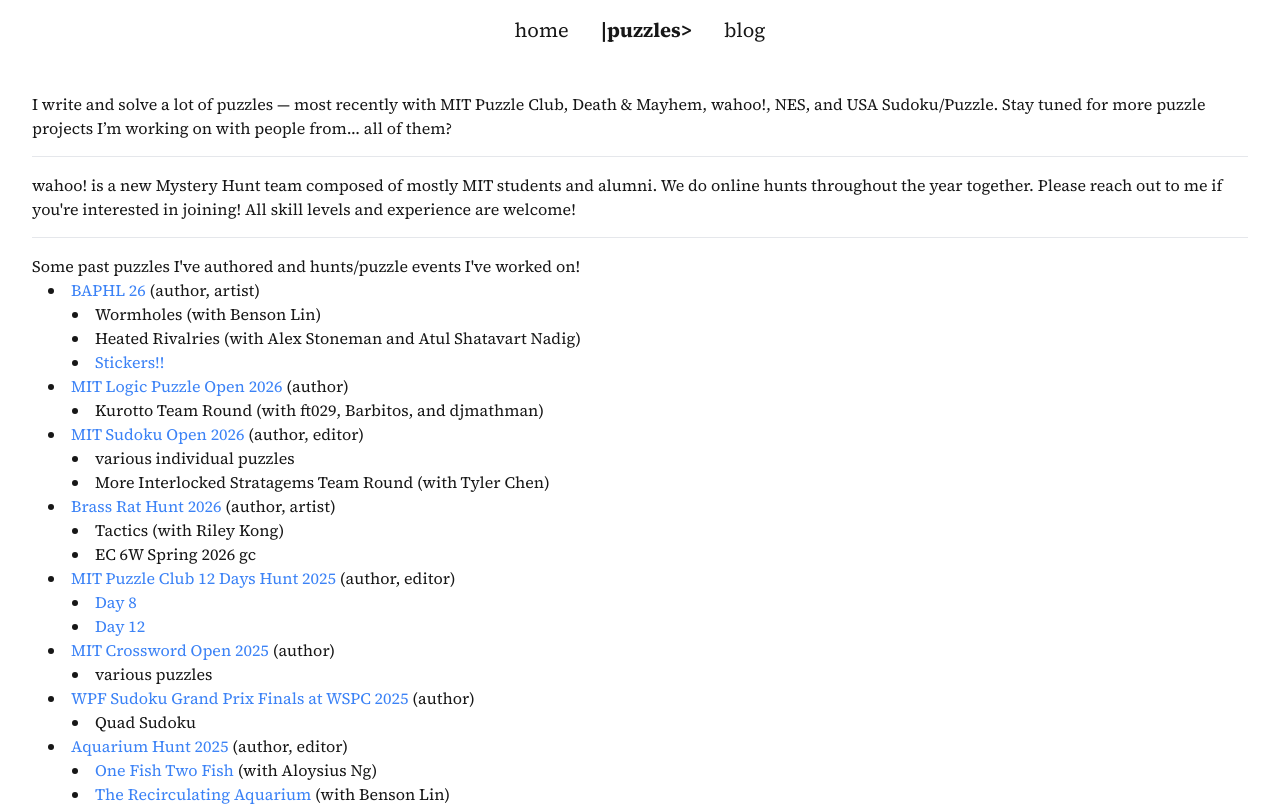
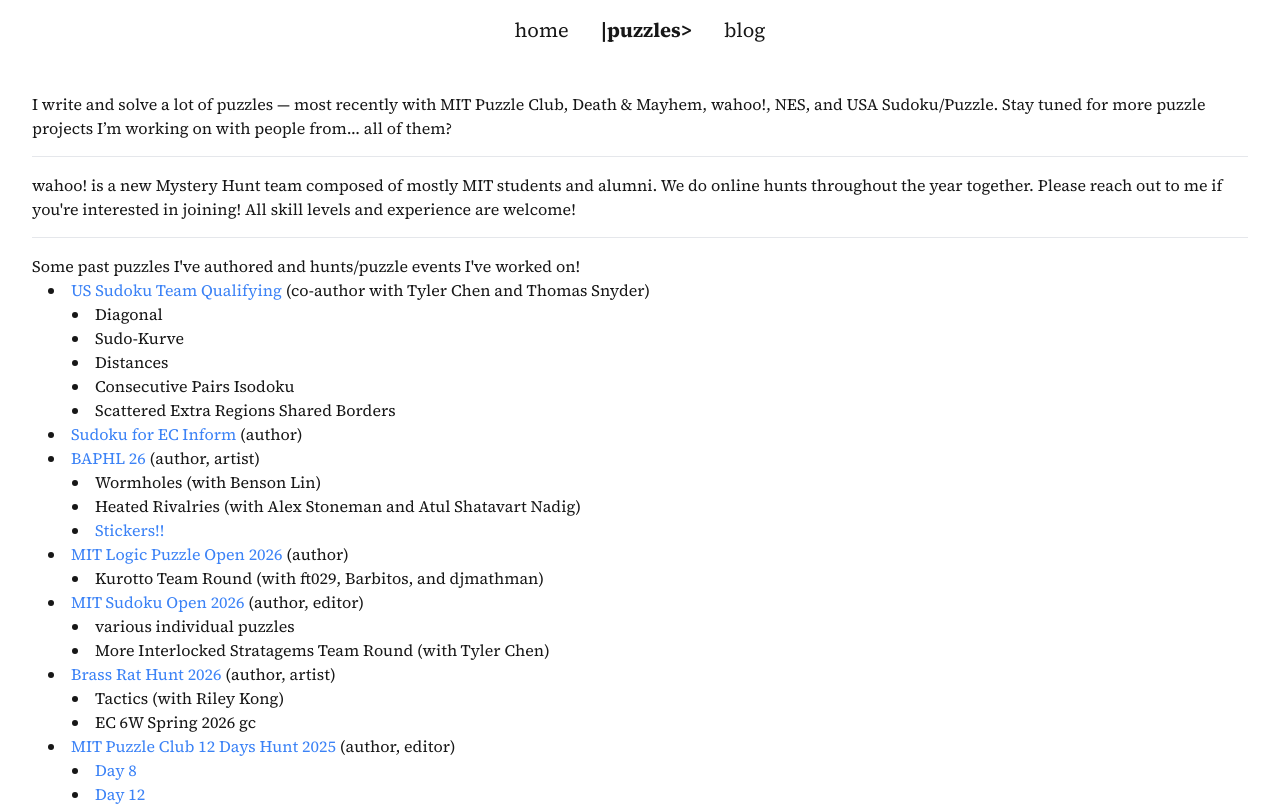
Before and after one commit to rchang0/rchang0.github.io, a Next.js app: page /puzzles in a window 1280 px wide. Shown: the top 806 px of the page. Built offline with nearby package versions, Linux system fonts and the light colour scheme.

Commit message:
Update page.tsx

```diff
--- a/app/puzzles/page.tsx
+++ b/app/puzzles/page.tsx
@@ -20,6 +20,40 @@
       <p>Some past puzzles I&apos;ve authored and hunts/puzzle events I&apos;ve worked on!</p>
 
       <ul className="list-disc list-inside ml-4">
+
+
+        {/* USSQ */}
+        <li>
+          <a
+            href="https://wpc.puzzles.com/ussq2026/default.asp?mode=login"
+            target="_blank"
+            rel="noopener noreferrer"
+            className="text-blue-500 visited:text-purple-600 hover:underline"
+          >
+            US Sudoku Team Qualifying
+          </a>{" "}
+          (co-author with Tyler Chen and Thomas Snyder)
+          <ul className="list-disc list-inside ml-6">
+            <li>Diagonal</li>
+            <li>Sudo-Kurve</li>
+            <li>Distances</li>
+            <li>Consecutive Pairs Isodoku</li>
+            <li>Scattered Extra Regions Shared Borders</li>
+          </ul>
+        </li>
+
+        {/* EC Inform Sudoku */}
+        <li>
+          <a
+            href="https://drive.google.com/file/d/1UGZr-59hHGRmkiDbpytCCtXFLDas0vpG/view?usp=sharing"
+            target="_blank"
+            rel="noopener noreferrer"
+            className="text-blue-500 visited:text-purple-600 hover:underline"
+          >
+            Sudoku for EC Inform
+          </a>{" "}
+          (author)
+        </li>
 
         {/* BAPHL 2026 */}
         <li>
```
